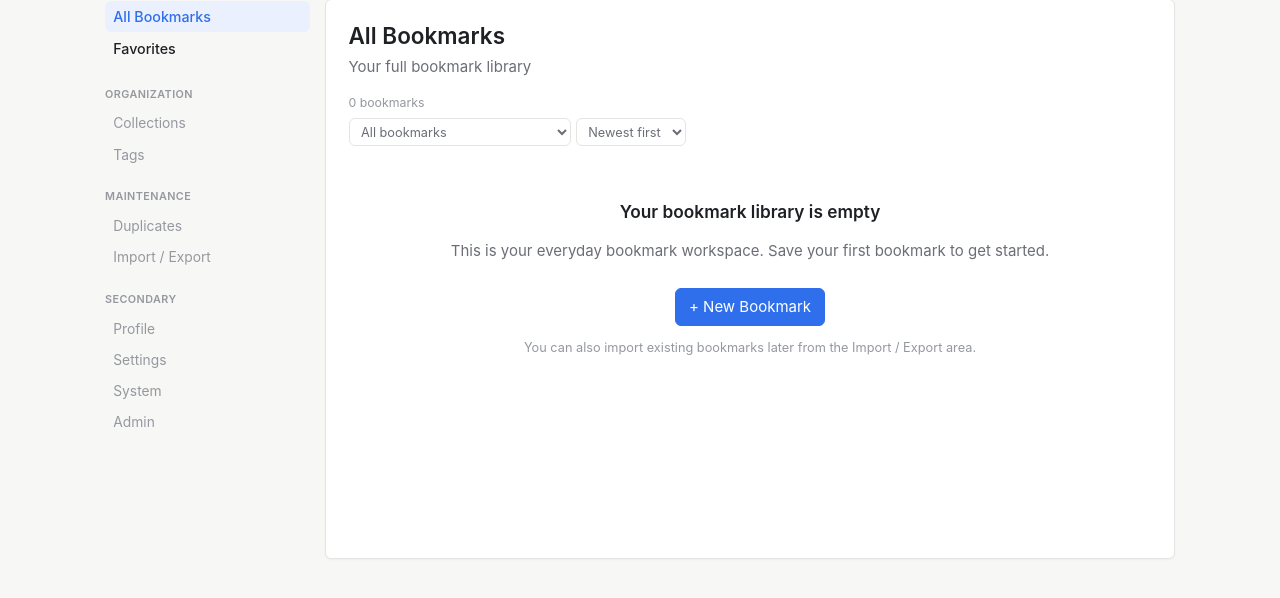
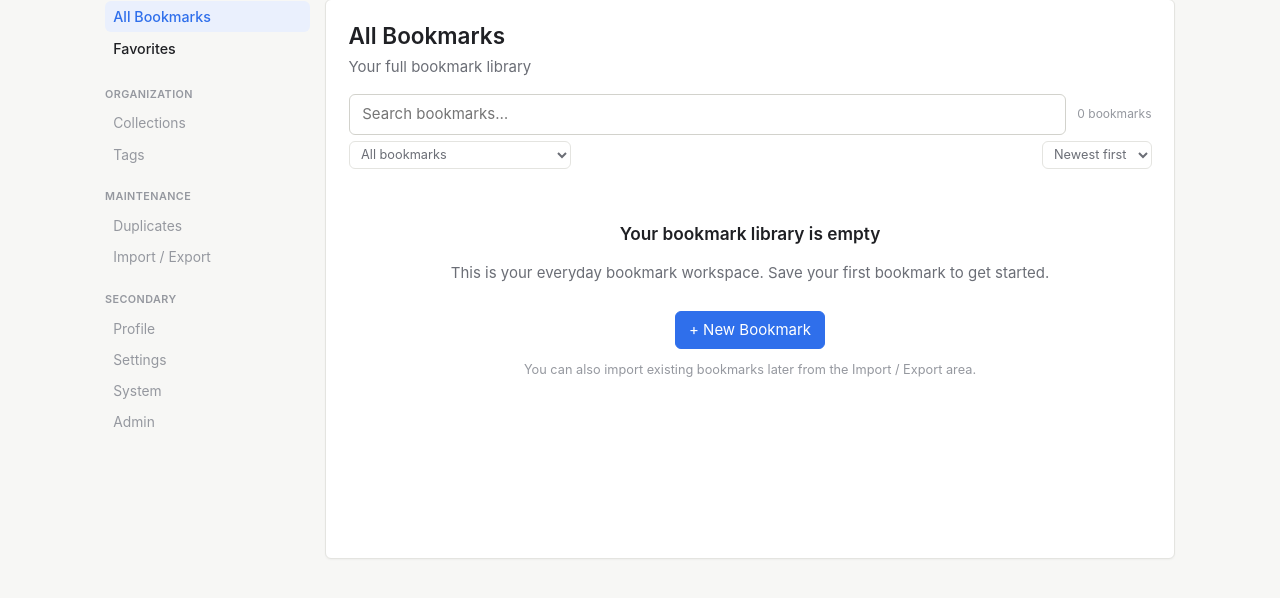
Before and after one commit to Nanja-at-web/TinyBookmarker, a Flask app: page /bookmarks in a window 1280 px wide. Shown: the part 76-674 px from the top of the page. Run offline with Flask 3, Linux system fonts and the light colour scheme; data that the repository does not hold is empty.

Commit message:
feat: refine all bookmarks toolbar hierarchy

```diff
--- a/static/style.css
+++ b/static/style.css
@@ -168,8 +168,9 @@ h2 { font-size: 1rem; }
 .flash-success { background: var(--success-bg); color: var(--success-text); }
 .flash-error   { background: var(--danger-bg); color: var(--danger); }
 
-/* Toolbar — two tiers: a count row and a refine row (selects).
-   Search lives in the topbar; the toolbar refines the already-loaded view. */
+/* Toolbar — two tiers.
+   Primary: search is the dominant workspace tool, count sits quietly beside it.
+   Refine: filter selects are secondary; sort is pushed right and lightest of all. */
 .toolbar { margin: .25rem 0 1rem; }
 .toolbar-form {
   display: flex;
@@ -177,18 +178,35 @@ h2 { font-size: 1rem; }
   gap: .4rem;
 }
 
-/* Primary row: the result count, light and subordinate. */
+/* Primary row: search dominates. */
 .toolbar-primary {
   display: flex;
   align-items: center;
+  gap: .75rem;
+}
+.toolbar-primary input[type="search"] {
+  flex: 1;
+  min-width: 0;
+  padding: .55rem .85rem;
+  border: 1px solid var(--border-strong);
+  border-radius: var(--radius);
+  background: var(--surface);
+  font: inherit;
+  font-size: 1rem;
+}
+.toolbar-primary input[type="search"]:focus {
+  outline: 2px solid var(--accent);
+  outline-offset: 1px;
 }
 .toolbar-count {
   color: var(--text-faint);
-  font-size: .82rem;
+  font-size: .8rem;
   margin: 0;
+  white-space: nowrap;
+  flex-shrink: 0;
 }
 
-/* Refine row: smaller, lighter, visually subordinate. */
+/* Refine row: filter selects are secondary controls. */
 .toolbar-refine {
   display: flex;
   flex-wrap: wrap;
@@ -209,6 +227,19 @@ h2 { font-size: 1rem; }
   color: var(--text);
   border-color: var(--border-strong);
   outline: none;
+}
+
+/* Sort is the least important refine control — separate it from filters. */
+.select-sort {
+  margin-left: auto;
+  color: var(--text-faint);
+  border-color: transparent;
+  font-size: .82rem;
+}
+.select-sort:hover,
+.select-sort:focus {
+  color: var(--text-muted);
+  border-color: var(--border);
 }
 
 /* Small contextual hint shown when a state-style filter (e.g. Unsorted) is active. */
--- a/templates/bookmarks_list.html
+++ b/templates/bookmarks_list.html
@@ -8,8 +8,10 @@
 
 <section class="toolbar" aria-label="List tools">
   <form class="toolbar-form" method="get" action="">
-    <input type="hidden" name="q" value="{{ filters.query }}">
     <div class="toolbar-primary">
+      <label class="visually-hidden" for="q">Search</label>
+      <input id="q" type="search" name="q" value="{{ filters.query }}"
+             placeholder="Search bookmarks…">
       <p class="toolbar-count">{{ items|length }} bookmark{{ '' if items|length == 1 else 's' }}</p>
     </div>
 
@@ -43,7 +45,7 @@
       {% endif %}
 
       <label class="visually-hidden" for="sort">Sort</label>
-      <select id="sort" name="sort" onchange="this.form.submit()">
+      <select id="sort" name="sort" class="select-sort" onchange="this.form.submit()">
         <option value="newest" {% if filters.sort == 'newest' %}selected{% endif %}>Newest first</option>
         <option value="oldest" {% if filters.sort == 'oldest' %}selected{% endif %}>Oldest first</option>
         <option value="title"  {% if filters.sort == 'title'  %}selected{% endif %}>Title (A–Z)</option>
```
